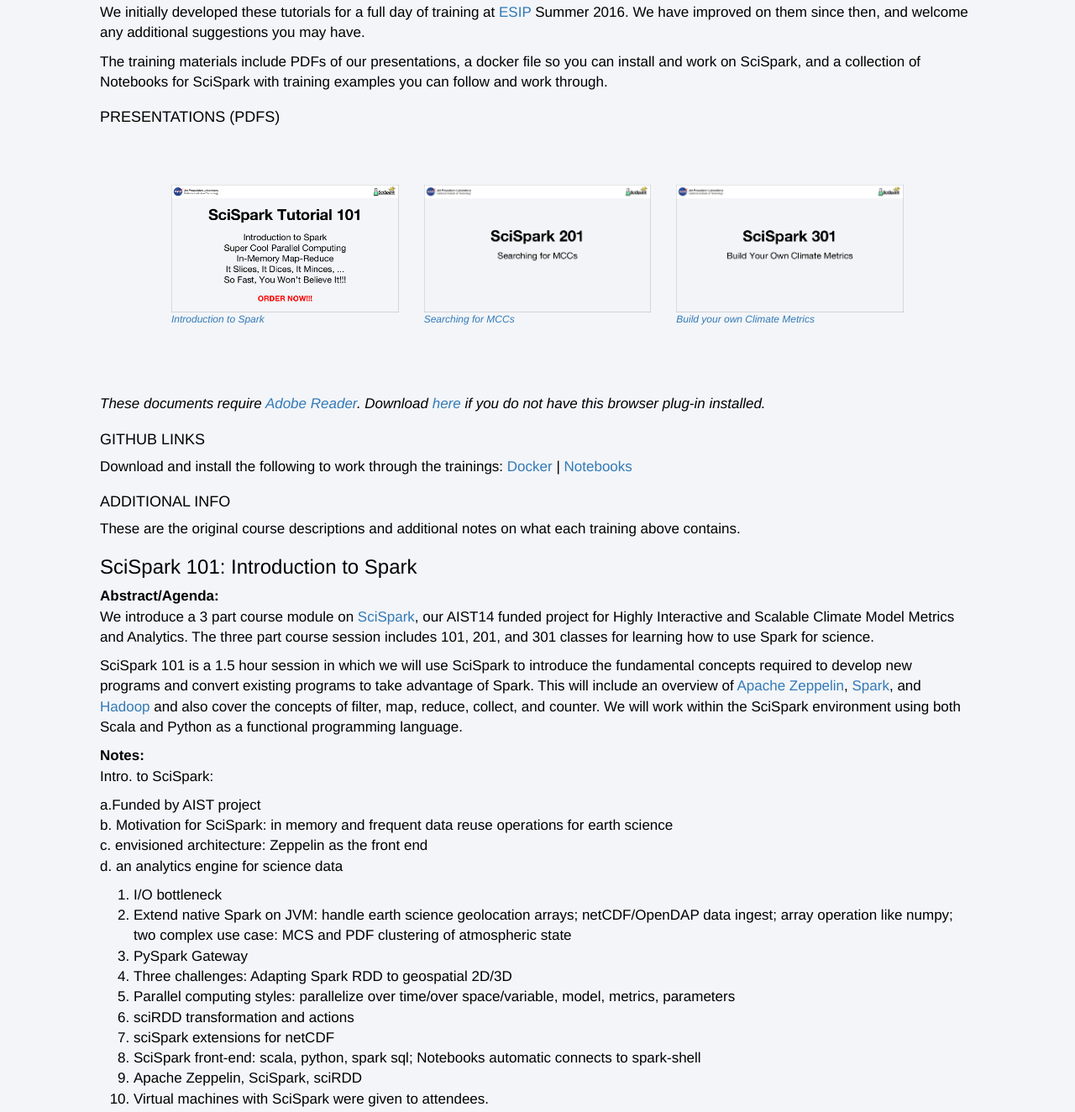
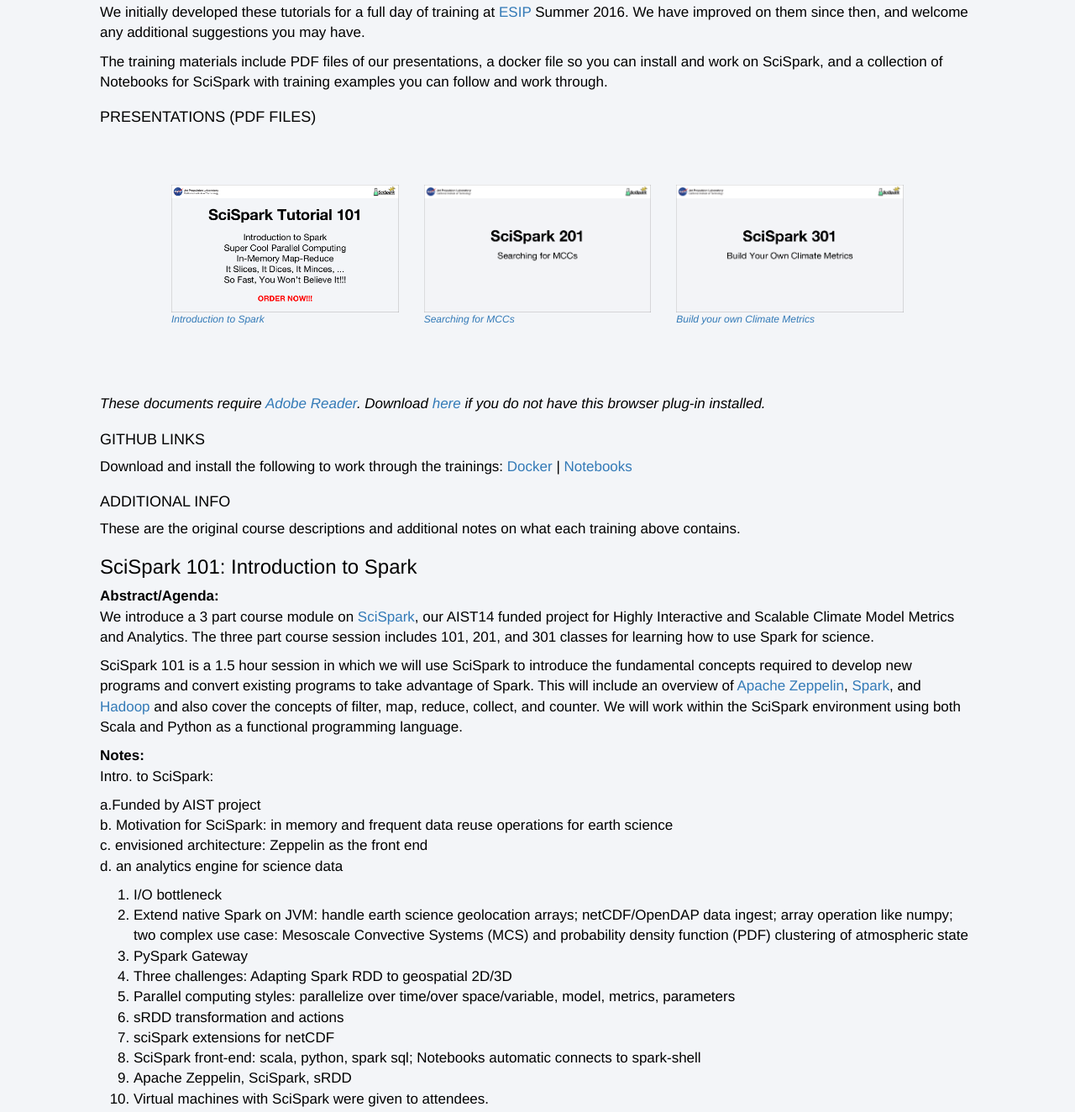
Before and after one commit to lawongsta/scispark, a website: page tutorials.html in a window 1280 px wide. Shown: the part 276-1600 px from the top of the page at 84% size. Drawn offline with Linux system fonts and the light colour scheme.

Commit message:
PR requested changes (mostly typos) and removed obsolete comment from all files

```diff
--- a/tutorials.html
+++ b/tutorials.html
@@ -21,7 +21,6 @@
 
         <!-- Bootstrap core JavaScript
         ================================================== -->
-        <!-- Placed at the end of the document so the pages load faster -->
         <script src="bower_components/jquery/dist/jquery.min.js"></script>
         <script src="bower_components/bootstrap/dist/js/bootstrap.min.js"></script>
         <!-- IE10 viewport hack for Surface/desktop Windows 8 bug -->
@@ -52,10 +51,10 @@
 
         <p>We initially developed these tutorials for a full day of training at <a href="http://esipfed.org/">ESIP</a> Summer 2016. We have improved on them since then, and welcome any additional suggestions you may have.
         </p>
-        <p>The training materials include PDFs of our presentations, a docker file so you can install and work on SciSpark, and a collection of Notebooks for SciSpark with training examples you can follow and work through.
+        <p>The training materials include PDF files of our presentations, a docker file so you can install and work on SciSpark, and a collection of Notebooks for SciSpark with training examples you can follow and work through.
         </p>
 
-        <h2> Presentations (PDFs) </h2>
+        <h2> Presentations (PDF files) </h2>
 
         <div class="row tiles">
              <div class="col-md-4">
@@ -109,14 +108,14 @@
         </p>
         <ol>
           <li>I/O bottleneck</li>
-          <li>Extend native Spark on JVM: handle earth science geolocation arrays; netCDF/OpenDAP data ingest; array operation like numpy; two complex use case: MCS and PDF clustering of atmospheric state</li>
+          <li>Extend native Spark on JVM: handle earth science geolocation arrays; netCDF/OpenDAP data ingest; array operation like numpy; two complex use case: Mesoscale Convective Systems (MCS) and probability density function (PDF) clustering of atmospheric state</li>
           <li>PySpark Gateway</li>
           <li>Three challenges: Adapting Spark RDD to geospatial 2D/3D</li>
           <li>Parallel computing styles: parallelize over time/over space/variable, model, metrics, parameters</li>
-          <li>sciRDD transformation and actions</li>
+          <li>sRDD transformation and actions</li>
           <li>sciSpark extensions for netCDF</li>
           <li>SciSpark front-end: scala, python, spark sql; Notebooks automatic connects to spark-shell</li>
-          <li>Apache Zeppelin, SciSpark, sciRDD</li>
+          <li>Apache Zeppelin, SciSpark, sRDD</li>
           <li>Virtual machines with SciSpark were given to attendees.</li>
         </ol>
         <p>Warm up -101-1: intro. To Spark: some basic examples, such as work count<br>
@@ -145,13 +144,13 @@
         <p>SciSpark 201 is a 1.5 hour session in which we will use the search for Mesoscale Convective Complexes (MCCs) in Satellite Infrared data to show a real world example of how SciSpark enables real time response to both search queries and modifications to the underlying code. This task is representative of the motivation behind SciSpark - &nbsp;iterative data-reuse algorithms that share information between multiple stages.</p>
         <ul>
           <li>Whitehall, Kim, et al. "Exploring a graph theory based algorithm for automated identification and characterization of large mesoscale convective systems in satellite datasets." Earth Science Informatics 8.3 (2015): 663-675.</li>
-          <li><a href="https://github.com/kwhitehall/grab-tag-graph">Implementation of Grab Em', Tag Em', Graph Em' (GTG) algorithm</a> in Python.</li>
+          <li><a href="https://github.com/kwhitehall/grab-tag-graph">Implementation of Grab 'Em, Tag 'Em, Graph 'Em (GTG) algorithm</a> in Python.</li>
         </ul>
         <strong>Notes:</strong>
         A two-pronged approach to Spark<br>
         1.&nbsp;The goal of scientific RDD(sRDD)?&nbsp;The scientific Resilient Distributed Dataset (sRDD), exploits Apache Spark's concept of RDDs for multi-dimensional data representing a scientific measurement that can be subset by time, or by space. The sRDD supports multidimensional data and processing of scientific algorithms in the MapReduce paradigm within a distributed environment.</p>
         <p>2. sciTensor<br>
-        The sciTensor datatype is a self-documented array that keeps a list of arrays for a variable arrays and maintains associated metadata in a hashmap. The sciTensor is read into the sRDD and the data within is operated on via arithmetic and relational operations. sciTnesor can load data from: HDFS, OpeNDap, and local FS.</p>
+        The sciTensor datatype is a self-documented array that keeps a list of arrays for a variable arrays and maintains associated metadata in a hashmap. The sciTensor is read into the sRDD and the data within is operated on via arithmetic and relational operations. sciTensor can load data from: HDFS, OpeNDap, and local FS.</p>
         <p>3. Demo<br>
         Data visualization:<br>
         Scala RDD -&gt; Python RDD -&gt; python visualization<br>
```
Also changed, not shown: about.html (+0 -1 lines), contact.html (+0 -1 lines), index.html (+0 -1 lines), technology.html (+0 -1 lines), theteam.html (+0 -1 lines).
